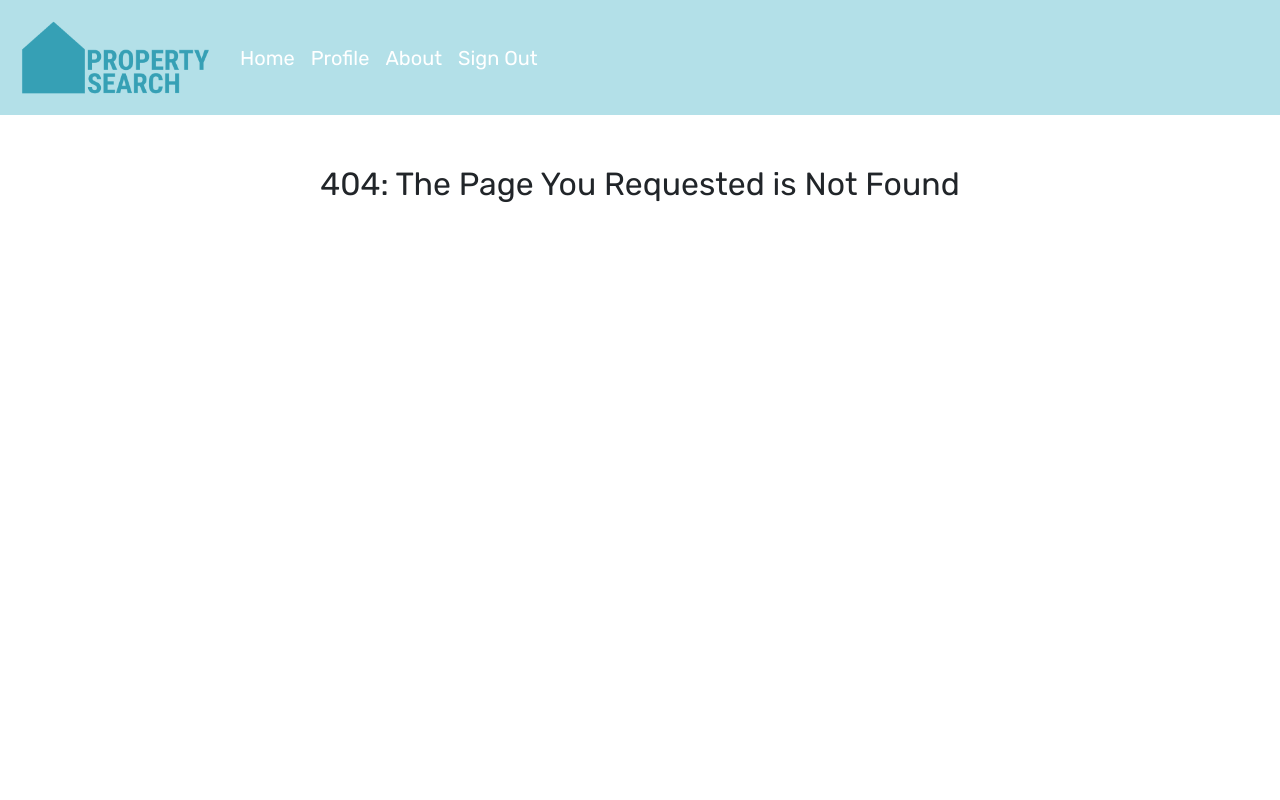
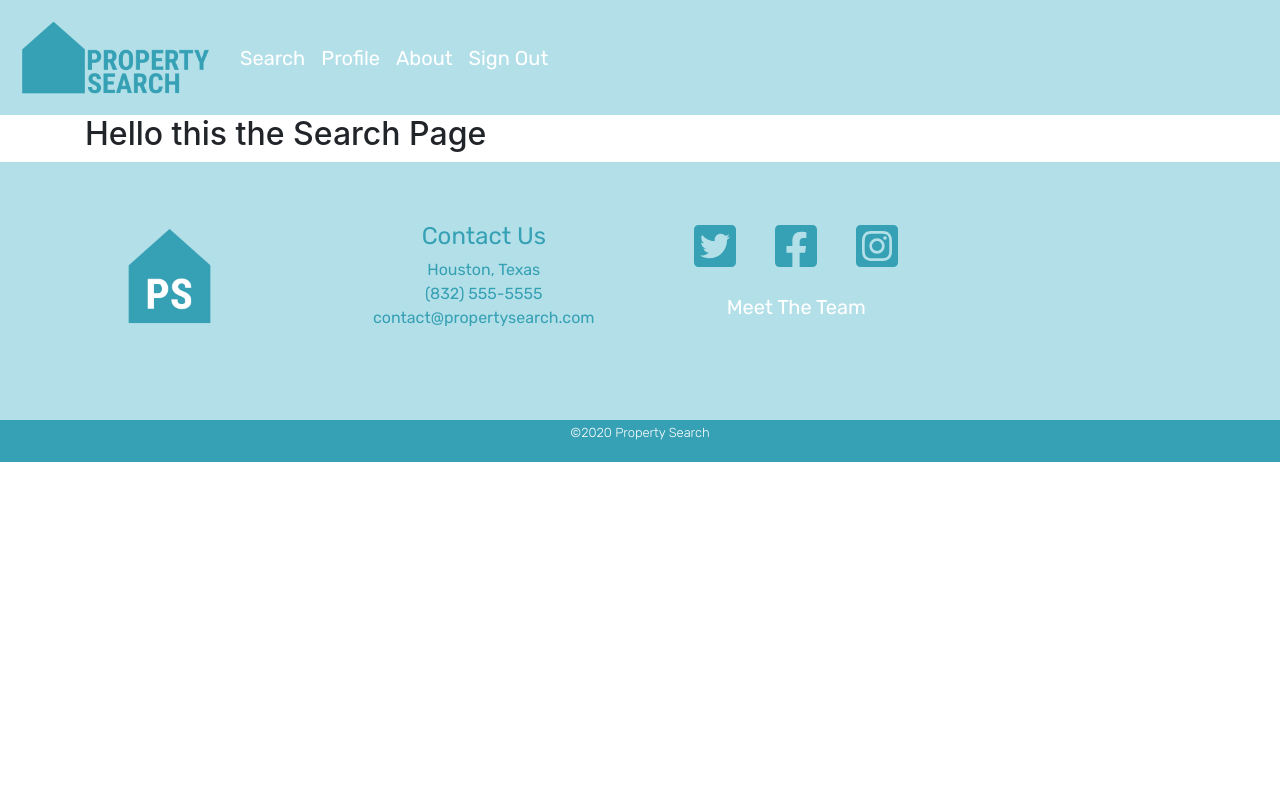
Before and after one commit to fonyeabo12/P3Group4, a React (Create React App) app in the folder react-rental-prop-search-app/client/: page /search in a window 1280 px wide. Before the commit this address had no page. Shown: the top 800 px of the page. Built offline with nearby package versions, Linux system fonts and the light colour scheme.

Commit message:
renamed home to searchpage, rerouted default page to point to the welcome page

```diff
--- a/react-rental-prop-search-app/client/src/components/nav/index.js
+++ b/react-rental-prop-search-app/client/src/components/nav/index.js
@@ -17,7 +17,7 @@ class Navigation extends Component {
         <Navbar.Toggle aria-controls="basic-navbar-nav" />
         <Navbar.Collapse id="basic-navbar-nav">
           <Nav className="mr-auto">
-            <Nav.Link href="/">Home</Nav.Link>
+            <Nav.Link href="/search">Search</Nav.Link>
             <Nav.Link href="/profile">Profile</Nav.Link>
             <Nav.Link href="/about">About</Nav.Link>
             <Nav.Link href="/signout">Sign Out</Nav.Link>
--- a/react-rental-prop-search-app/client/src/components/routes/index.js
+++ b/react-rental-prop-search-app/client/src/components/routes/index.js
@@ -1,6 +1,6 @@
 import React from "react";
 import { Route, Switch } from "react-router-dom";
-import Home from "../../pages/home";
+import Search from "../../pages/search";
 import About from "../../pages/about";
 import Profile from "../../pages/profile";
 import Team from "../../pages/team";
@@ -12,7 +12,10 @@ export default function Routes() {
   return (
     <Switch>
       <Route exact path="/">
-        <Home />
+        <Welcome />
+      </Route>
+      <Route path="/search">
+        <Search />
       </Route>
       <Route path="/about">
         <About />
@@ -26,9 +29,6 @@ export default function Routes() {
       <Route path="/signin">
         <SignIn />
       </Route>
-      <Route path="/welcome">
-        <Welcome />
-      </Route>
       <Route>
         <NotFound />
       </Route>
--- a/react-rental-prop-search-app/client/src/pages/home.js
+++ b/react-rental-prop-search-app/client/src/pages/search.js
@@ -1,14 +1,14 @@
 import React, { Component } from "react";
 import { Container } from "react-bootstrap";
 
-class Home extends Component {
+class Search extends Component {
   render() {
     return (
       <Container>
-        <h2>Hello this is the Homepage</h2>
+        <h2>Hello this the Search Page</h2>
       </Container>
     );
   }
 }
 
-export default Home;
+export default Search;
```
